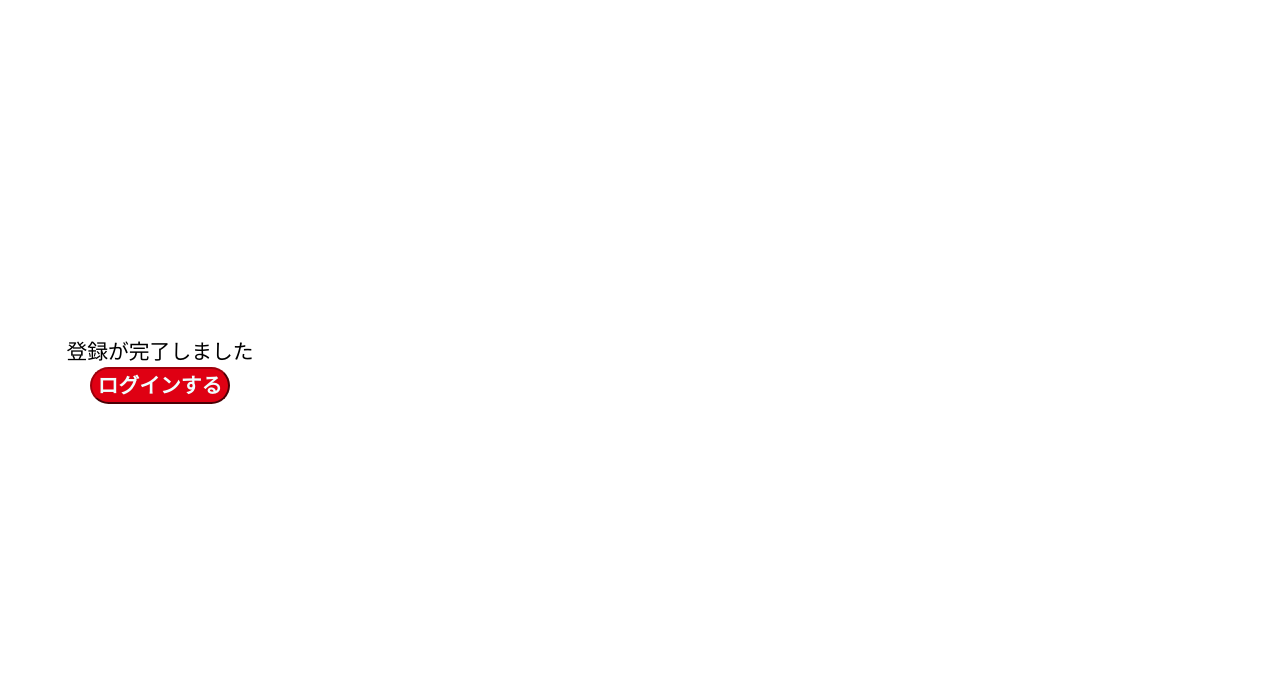
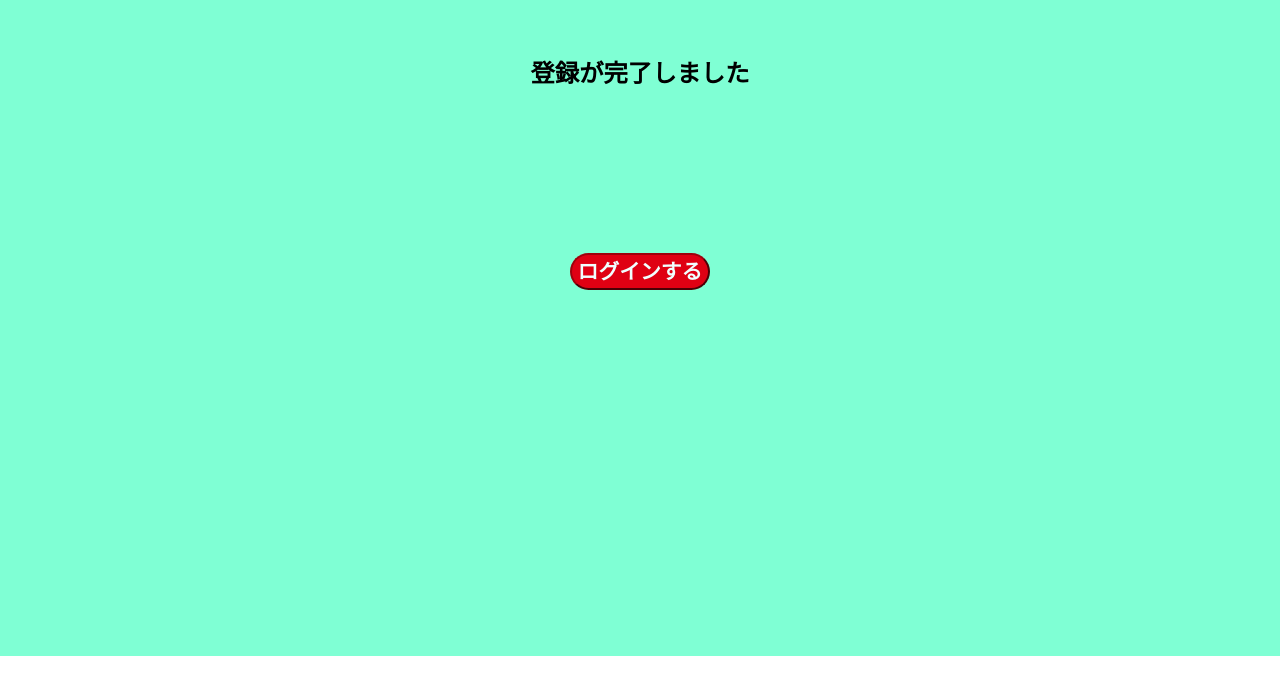
Before and after one commit to ishida-0622/u22-2023, a Next.js app in the folder frontend/: page /registration-success in a window 1280 px wide. Shown: the part 144-838 px from the top of the page. After the commit the page ends 800 px from the top, so only its background shows below. Built offline with nearby package versions, Linux system fonts and the light colour scheme.

Commit message:
style-ボタン、文字位置変更

```diff
--- a/frontend/src/components/pages/RegistrationSuccessful/index.module.scss
+++ b/frontend/src/components/pages/RegistrationSuccessful/index.module.scss
@@ -2,16 +2,12 @@
     font-family: arial;
     font-size: 130%;
     margin: 0%;
-    width: 50%;
-    height: 50%;
-    /* 準備 */
-    position: relative;
+    width: 100%;
+    height: 100%;
     position:absolute;
-    top: 60%;
     text-align: center;
-    /*transform: translateY(-25%)*/
-    /*background-color #fff;*/
-
+    padding-top: 30%;
+    background-color: aquamarine;
     .text{
         margin-left: auto;
         margin-right: auto;
@@ -24,9 +20,13 @@
     /*margin: 0%;*/
     /* 水平・垂直方向の中央揃え */
     position: absolute;
-    top: 0%;
-    /*left: 115%;*/
-    /*transform: translate(-50%, -50%);*/
+    top: 50%;
+    left: 50%;
+    transform: translate(-50%, -50%);
+}
+.submit_button_field {
+    position: relative; /* position を relative に変更 */
+    bottom: -40%; /* 値を調整 */
 }
 
 .submit_button {
--- a/frontend/src/components/pages/RegistrationSuccessful/index.tsx
+++ b/frontend/src/components/pages/RegistrationSuccessful/index.tsx
@@ -15,13 +15,13 @@ export const RegistrationSuccessful = () => {
   return (
     <div className={`${styles.container}`}>
       <div className={`${styles.child}`}>
-        <p className={`${styles.text}`}>登録が完了しました</p>
+        <h3>登録が完了しました</h3>
       <div className={`${styles.submit_button_field}`}>
         <button type="submit" onClick={handleSubmit} className={`${styles.submit_button}`} >
           ログインする
         </button>
         </div>
       </div>
-    </div>
+      </div>
   );
 };
```
